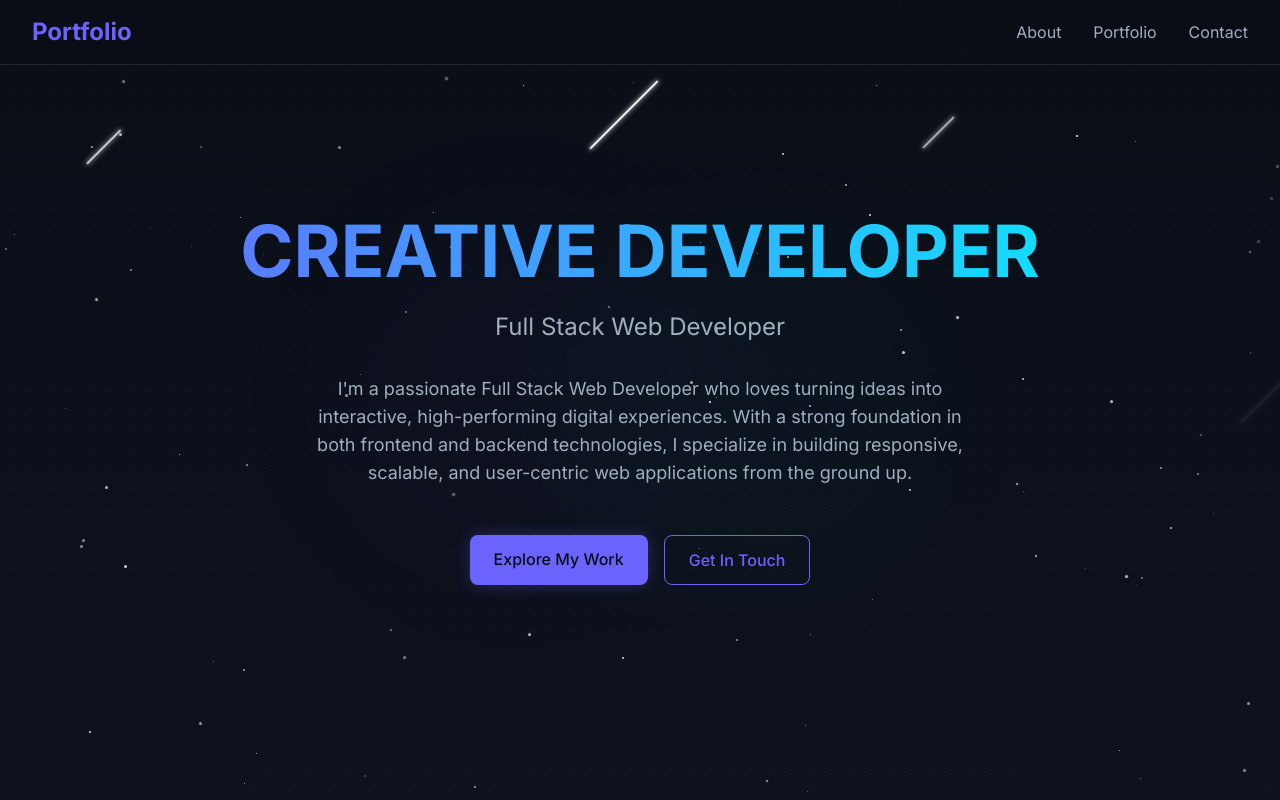
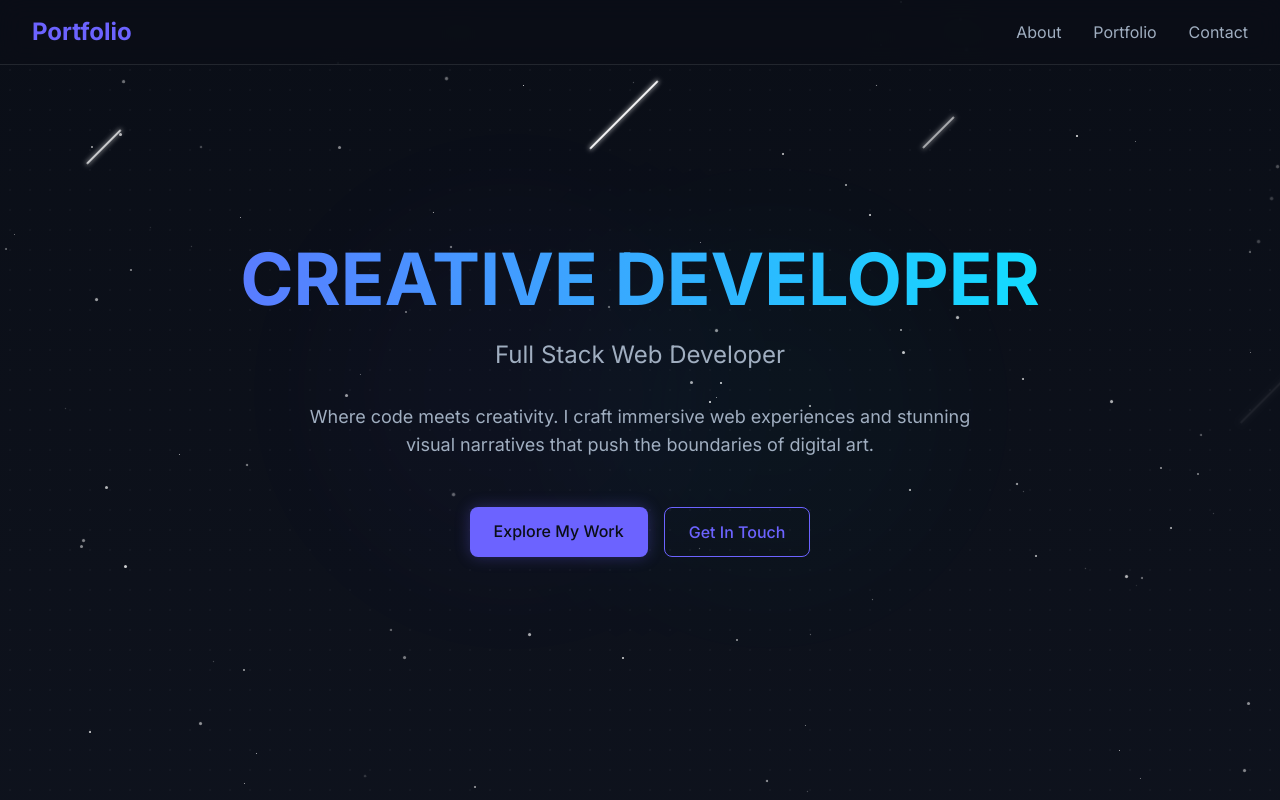
Before and after one commit to Gaurav-R-Walvekar/Portfolio, a React (Vite) app: page / in a window 1280 px wide. Shown: the top 800 px of the page. Built offline with nearby package versions, Linux system fonts and the light colour scheme.

Commit message:
upadate titel text

```diff
--- a/src/App.tsx
+++ b/src/App.tsx
@@ -97,9 +97,7 @@ const App = () => {
             </ScrollAnimation>
             <ScrollAnimation direction="up" delay={0.4} threshold={0.2}>
               <p className="text-lg text-textSecondary max-w-2xl mx-auto mb-12">
-                I'm a passionate Full Stack Web Developer who loves turning ideas into interactive,
-                high-performing digital experiences. With a strong foundation in both frontend and backend technologies,
-                I specialize in building responsive, scalable, and user-centric web applications from the ground up.
+              Where code meets creativity. I craft immersive web experiences and stunning visual narratives that push the boundaries of digital art.
               </p>
             </ScrollAnimation>
             <ScrollAnimation direction="up" delay={0.6} threshold={0.2}>
```
